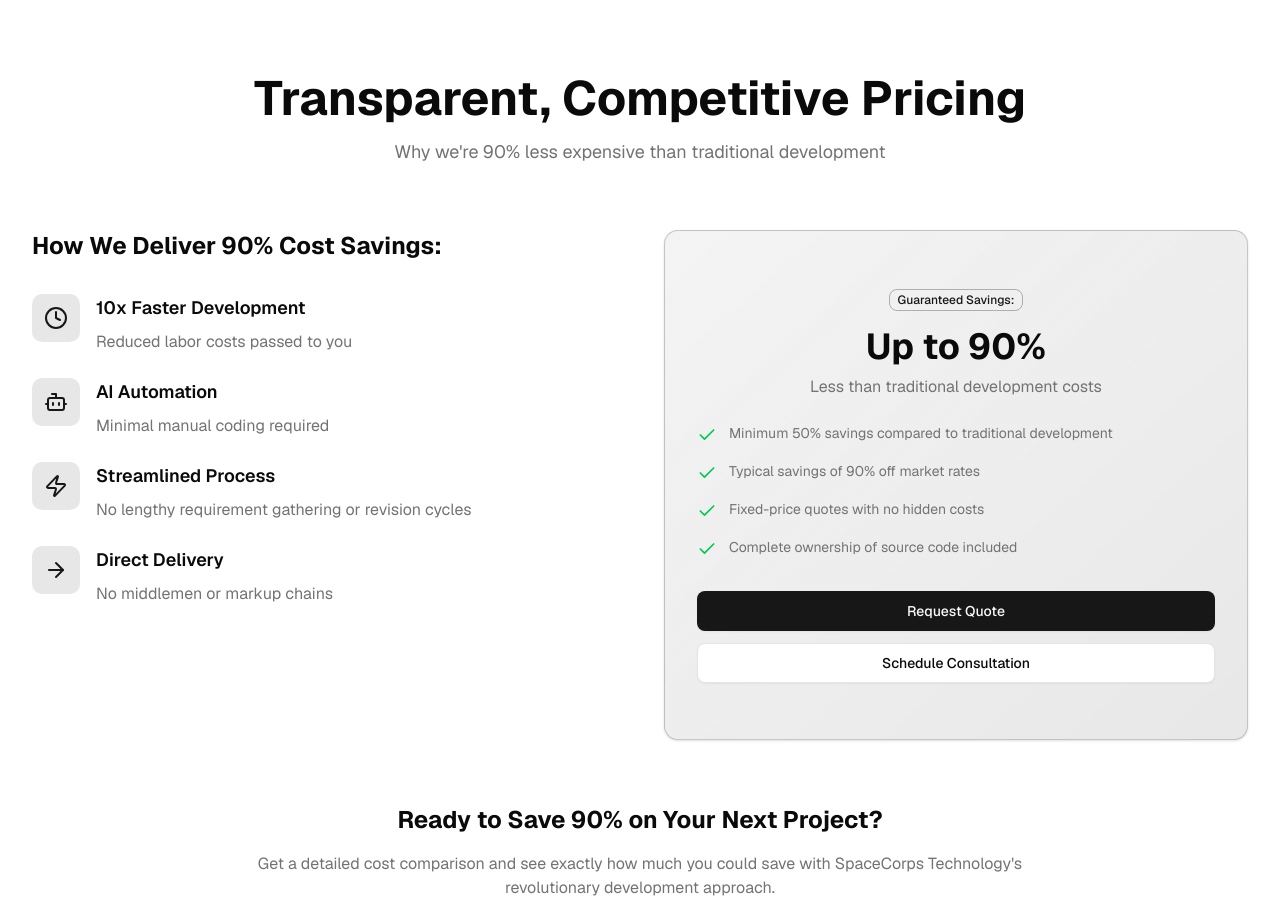
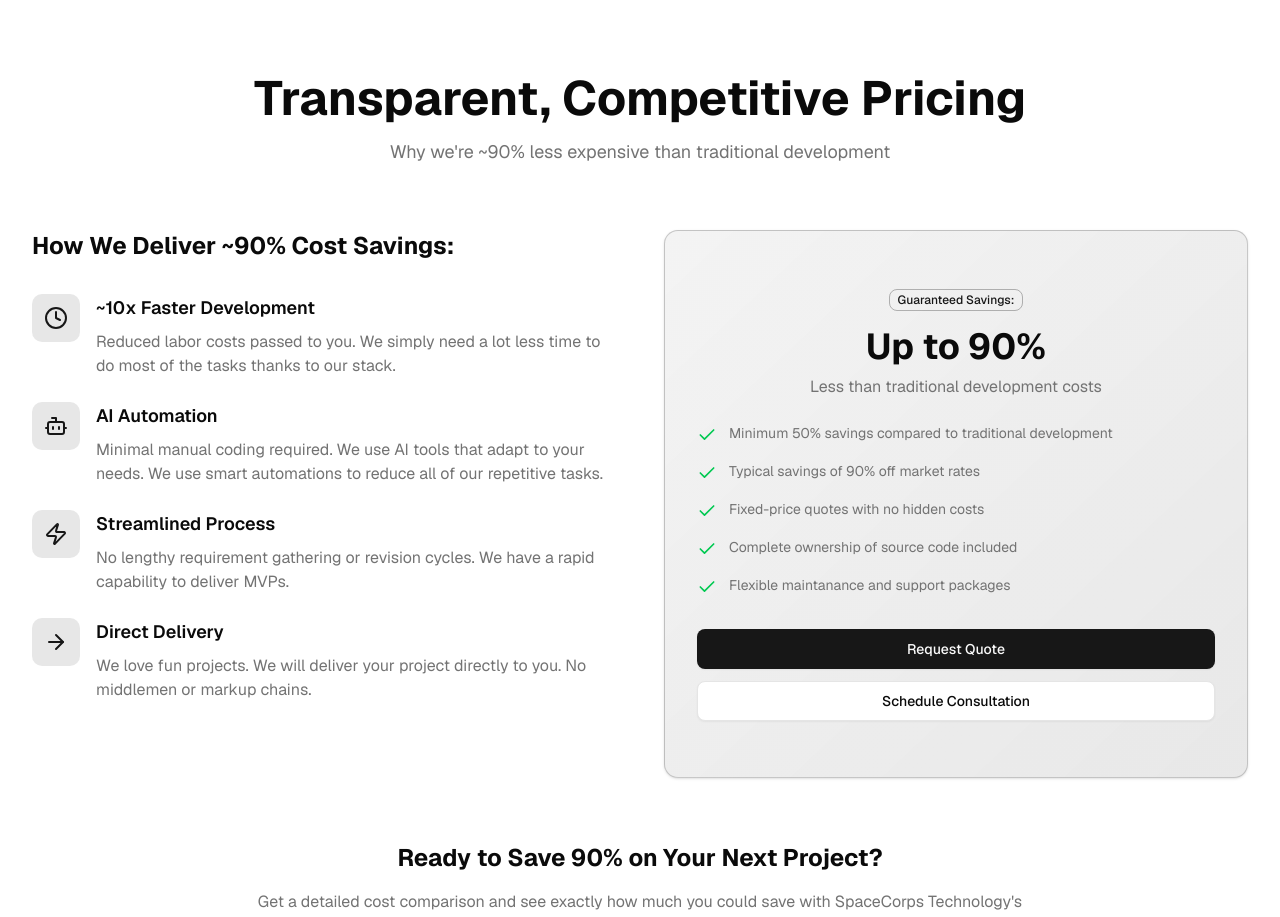
Before and after one commit to SpaceCorps/web, a React (Vite) app: page / in a window 1280 px wide. Shown: the part 3620-4537 px from the top of the page. Built offline with nearby package versions, Linux system fonts and the light colour scheme.

Commit message:
chore: costs text updates

```diff
--- a/src/components/PricingSection/PricingSection.tsx
+++ b/src/components/PricingSection/PricingSection.tsx
@@ -9,23 +9,27 @@ const PricingSection: React.FC<PricingSectionProps> = ({}) => {
   const advantages = [
     {
       icon: Clock,
-      title: "10x Faster Development",
-      description: "Reduced labor costs passed to you",
+      title: "~10x Faster Development",
+      description:
+        "Reduced labor costs passed to you. We simply need a lot less time to do most of the tasks thanks to our stack.",
     },
     {
       icon: Bot,
       title: "AI Automation",
-      description: "Minimal manual coding required",
+      description:
+        "Minimal manual coding required. We use AI tools that adapt to your needs. We use smart automations to reduce all of our repetitive tasks.",
     },
     {
       icon: Zap,
       title: "Streamlined Process",
-      description: "No lengthy requirement gathering or revision cycles",
+      description:
+        "No lengthy requirement gathering or revision cycles. We have a rapid capability to deliver MVPs.",
     },
     {
       icon: ArrowRight,
       title: "Direct Delivery",
-      description: "No middlemen or markup chains",
+      description:
+        "We love fun projects. We will deliver your project directly to you. No middlemen or markup chains.",
     },
   ];
 
@@ -34,6 +38,7 @@ const PricingSection: React.FC<PricingSectionProps> = ({}) => {
     "Typical savings of 90% off market rates",
     "Fixed-price quotes with no hidden costs",
     "Complete ownership of source code included",
+    "Flexible maintanance and support packages",
   ];
 
   return (
@@ -45,7 +50,7 @@ const PricingSection: React.FC<PricingSectionProps> = ({}) => {
             Transparent, Competitive Pricing
           </h2>
           <p className="text-lg text-muted-foreground max-w-2xl mx-auto">
-            Why we're 90% less expensive than traditional development
+            Why we're ~90% less expensive than traditional development
           </p>
         </div>
 
@@ -53,7 +58,7 @@ const PricingSection: React.FC<PricingSectionProps> = ({}) => {
           {/* Left Side - Why We're Less Expensive */}
           <div>
             <h3 className="text-2xl font-bold text-foreground mb-8">
-              How We Deliver 90% Cost Savings:
+              How We Deliver ~90% Cost Savings:
             </h3>
 
             <div className="space-y-6">
```
